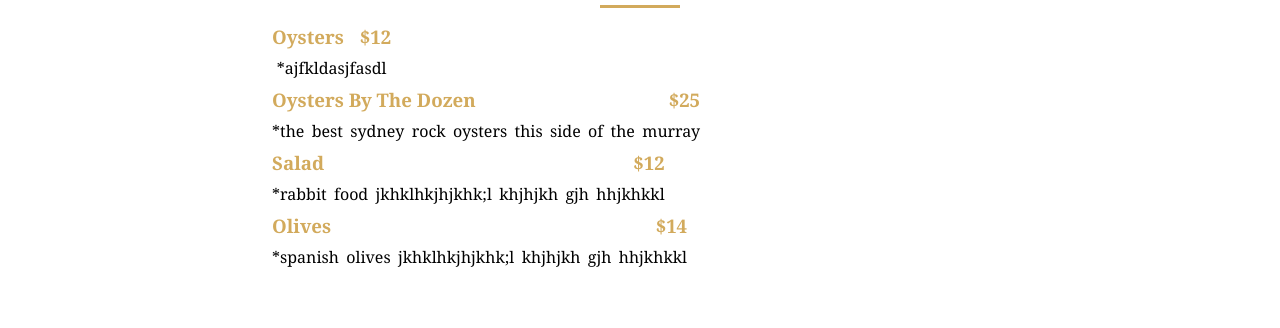
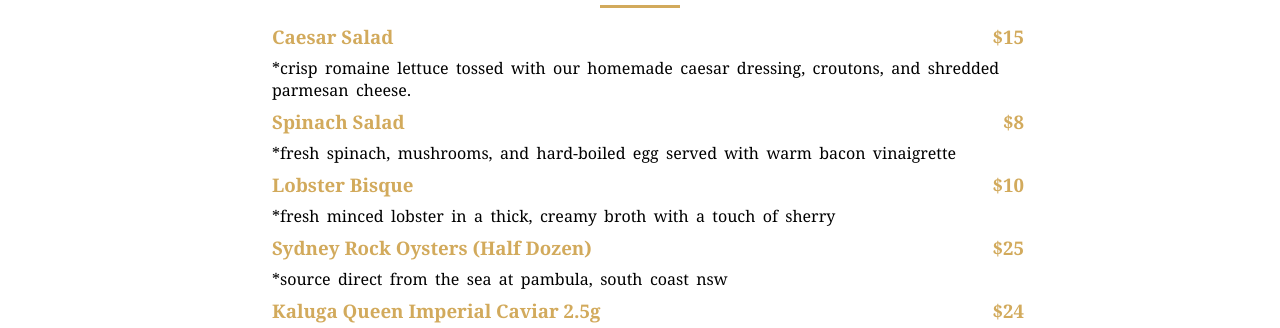
Before and after one commit to thefoxboxman/gatsby-cafe, a Gatsby site: page /menu in a window 1280 px wide. Shown: the part 614-942 px from the top of the page. Built offline with nearby package versions, Linux system fonts and the light colour scheme; Gatsby itself is replaced by a stand-in of ours.

Commit message:
Finished startersItemList

```diff
--- a/src/components/HomePageComponents/Menu.js
+++ b/src/components/HomePageComponents/Menu.js
@@ -31,7 +31,7 @@ const PRODUCTS = graphql`
 export default function Menu() {
 	return (
 		<Section>
-			<Title title="featured items" message="little taste" />
+			<Title title="today's specials" message="little taste" />
 			<ProductList>
 				<StaticQuery query={PRODUCTS} render={data => {
 					const products = data.items.edges
--- a/src/components/MenuPageComponents/MenuItem.js
+++ b/src/components/MenuPageComponents/MenuItem.js
@@ -3,20 +3,17 @@ import styled from 'styled-components'
 
 import { styles } from '../../utils'
 
-export default function MenuItem({ name, price, blurb}) {
-
-
+export default function MenuItem({ name, price, blurb }) {
   return (
     <MenuItemWrapper>
       <div className="text">
         <div className="item-content">
-
-
           <h3 className="name">{name}</h3>
-					<h3 className="price" >${price}</h3>
-
+          <h3 className="price">${price}</h3>
         </div>
-			<p className="info" > *{blurb}</p>
+        <div>
+          <p className="info"> *{blurb}</p>
+        </div>
       </div>
     </MenuItemWrapper>
   )
@@ -25,18 +22,16 @@ export default function MenuItem({ name, price, blurb}) {
 MenuItem.defaultProps = {
   name: 'dish name',
   price: '10',
-	blurb: 'the mouth watering description of the tasty dishjfaljlajlfajsjfdj akjalfjsjfldsf  aslkdjakldjflajslfkjasdklfjklas jkajflsjlfakjlfasf;d',
+  blurb: 'the mouth watering description of the tasty ',
 }
 const MenuItemWrapper = styled.div`
-  @media (min-width: 576px) {
-    display: grid;
-    grid-template-columns: auto 1fr;
-    grid-column-gap: 1rem;
-  }
+
 
   .item-content {
     display: flex;
     justify-content: space-between;
+    align-content: space-between;
+    width: 100%;
     font-size: 1rem;
     text-transform: capitalize;
   }
@@ -51,6 +46,7 @@ const MenuItemWrapper = styled.div`
     padding-left: 1rem;
   }
   .info {
+    text-align: left;
     margin-top: 0.5rem;
     word-spacing: 0.2rem;
     padding-left: 1rem;
--- a/src/components/MenuPageComponents/StarterItemsList.js
+++ b/src/components/MenuPageComponents/StarterItemsList.js
@@ -1,52 +1,68 @@
 import React, { Component } from 'react'
 import styled from 'styled-components'
-
 
 import MenuItem from '../MenuPageComponents/MenuItem'
 
 export default class StarterItemsList extends Component {
-
   state = {
     MenuItem: [
-			{id:1,
-			name: "Oysters by the Dozen",
-			price: 25,
-			blurb: "the best Sydney Rock oysters this side of the Murray",
+      {
+        id: 1,
+        name: 'Caesar Salad',
+        price: 15,
+        blurb:
+          'Crisp romaine lettuce tossed with our homemade Caesar dressing, croutons, and shredded parmesan cheese. ',
       },
       {
         id: 2,
-				name: "Salad",
-				price: 12,
-				blurb: "rabbit food jkhklhkjhjkhk;l khjhjkh gjh hhjkhkkl",
+        name: 'Spinach Salad',
+        price: 8,
+        blurb:
+          'Fresh spinach, mushrooms, and hard-boiled egg served with warm bacon vinaigrette',
       },
       {
         id: 3,
-				name: "Olives",
-				price: 14,
-				blurb: "spanish olives jkhklhkjhjkhk;l khjhjkh gjh hhjkhkkl",
+        name: 'Lobster Bisque',
+        price: 10,
+        blurb:
+          'Fresh minced lobster in a thick, creamy broth with a touch of sherry',
+      },
+      {
+        id: 4,
+        name: 'Sydney Rock Oysters (half dozen)',
+        price: 25,
+        blurb: 'Source direct from the sea at Pambula, South Coast NSW',
+      },
+      {
+        id: 5,
+        name: 'Kaluga queen imperial caviar 2.5g',
+        price: 24,
+        blurb: '',
+      },
+      {
+        id: 6,
+        name: 'San choy bau',
+        price: 7,
+        blurb: 'wagu beef, tiger prawns, peanuts, chilli & witlof',
       },
     ],
   }
   render() {
     return (
       <ListWrapper>
-				<MenuItem name="oysters" price="12" blurb='ajfkldasjfasdl' />
         {this.state.MenuItem.map(item => {
           return (
-						<MenuItem key={item.id}
+            <MenuItem
+              key={item.id}
               name={item.name}
               price={item.price}
               blurb={item.blurb}
-
             />
           )
         })}
-
       </ListWrapper>
     )
   }
 }
 
-const ListWrapper = styled.div`
-
-`
+const ListWrapper = styled.div``
```
Lines whose indentation alone changed are shown as unchanged.
